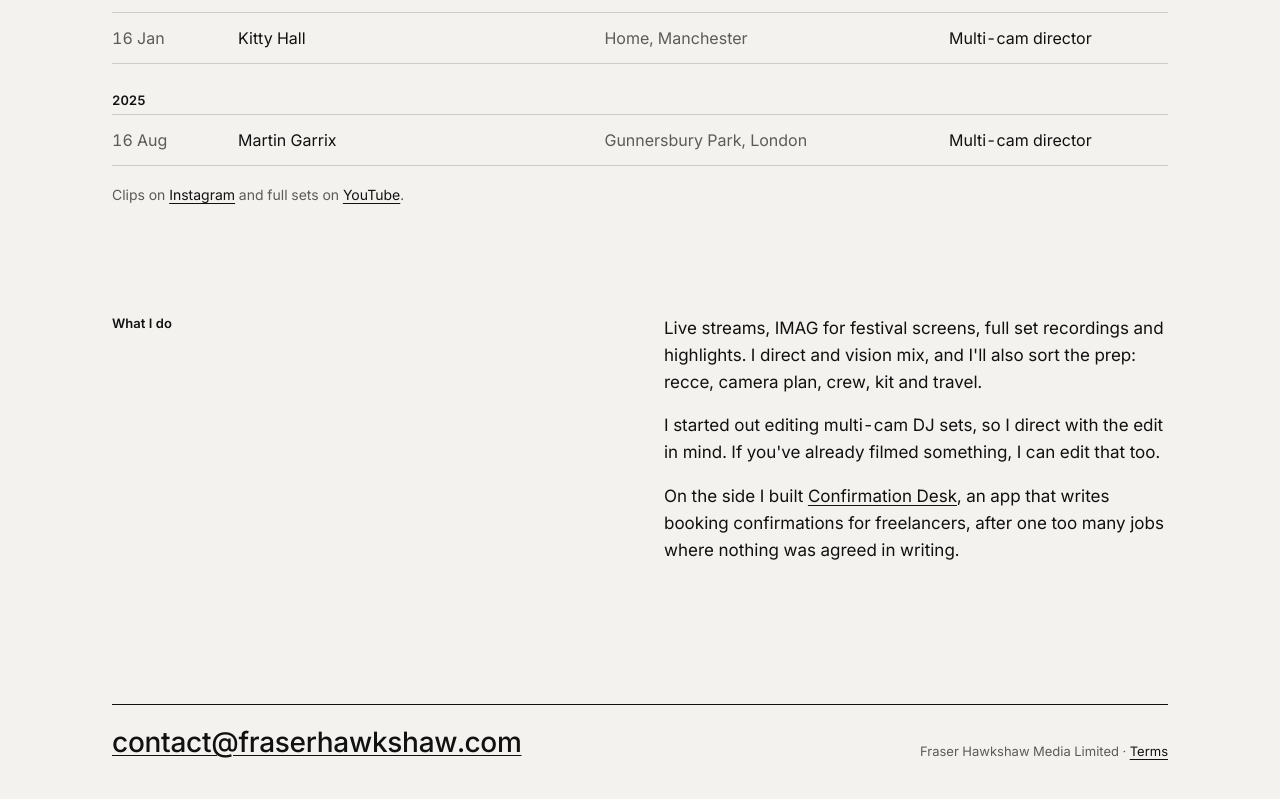
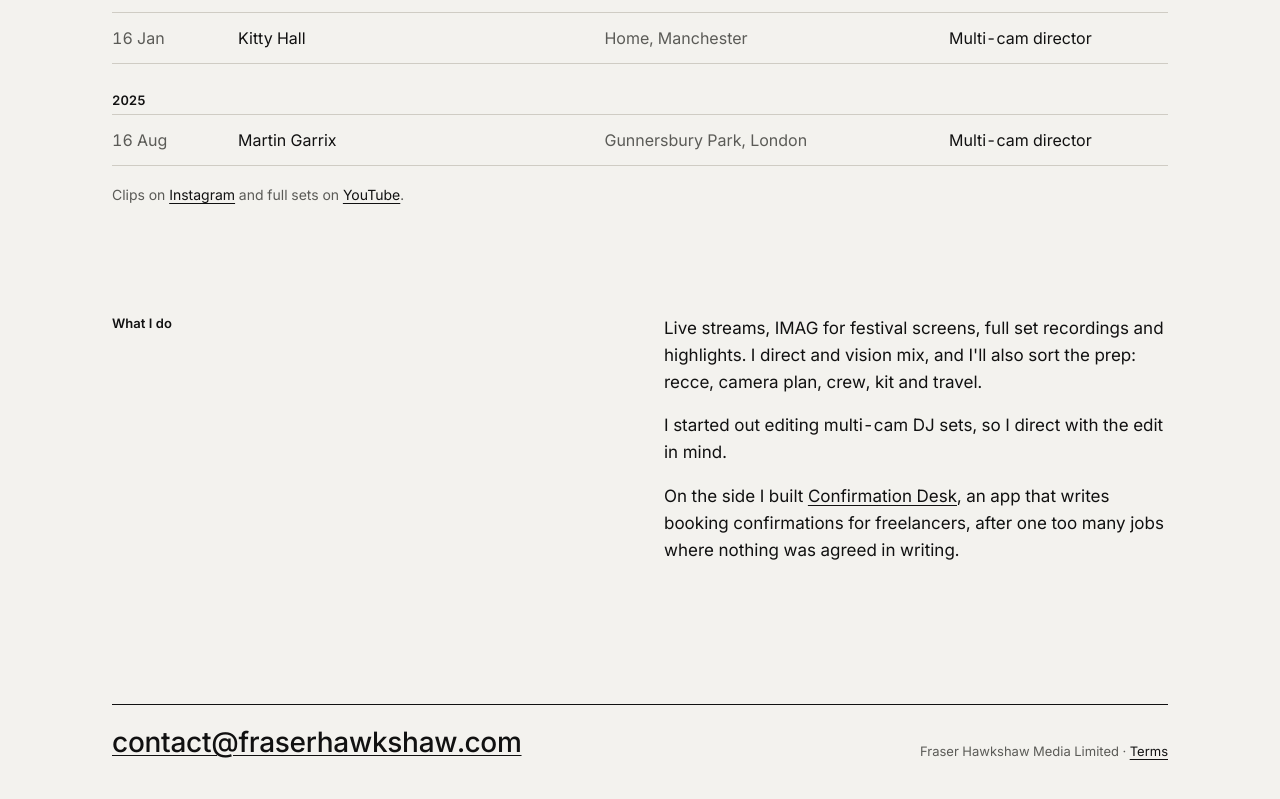
Before and after one commit to fraserhawkshaw/fraserhawkshaw.com, a plain HTML site: page index.html in a window 1280 px wide. Shown: the part 4602-5401 px from the top of the page. Drawn offline with Linux system fonts and the light colour scheme.

Commit message:
Remove offer to edit footage filmed by others
Co-Authored-By: Claude Opus 5.5 <noreply@anthropic.com>
Claude-Session: https://claude.ai/code/session_018VzREQW4YvpydWUyBqTJcE

```diff
--- a/index.html
+++ b/index.html
@@ -212,7 +212,7 @@
     <div class="label">What I do</div>
     <div class="body">
       <p>Live streams, IMAG for festival screens, full set recordings and highlights. I direct and vision mix, and I'll also sort the prep: recce, camera plan, crew, kit and travel.</p>
-      <p>I started out editing multi-cam DJ sets, so I direct with the edit in mind. If you've already filmed something, I can edit that too.</p>
+      <p>I started out editing multi-cam DJ sets, so I direct with the edit in mind.</p>
       <p>On the side I built <a href="https://confirmationdesk.app">Confirmation Desk</a>, an app that writes booking confirmations for freelancers, after one too many jobs where nothing was agreed in writing.</p>
     </div>
   </section>
```
